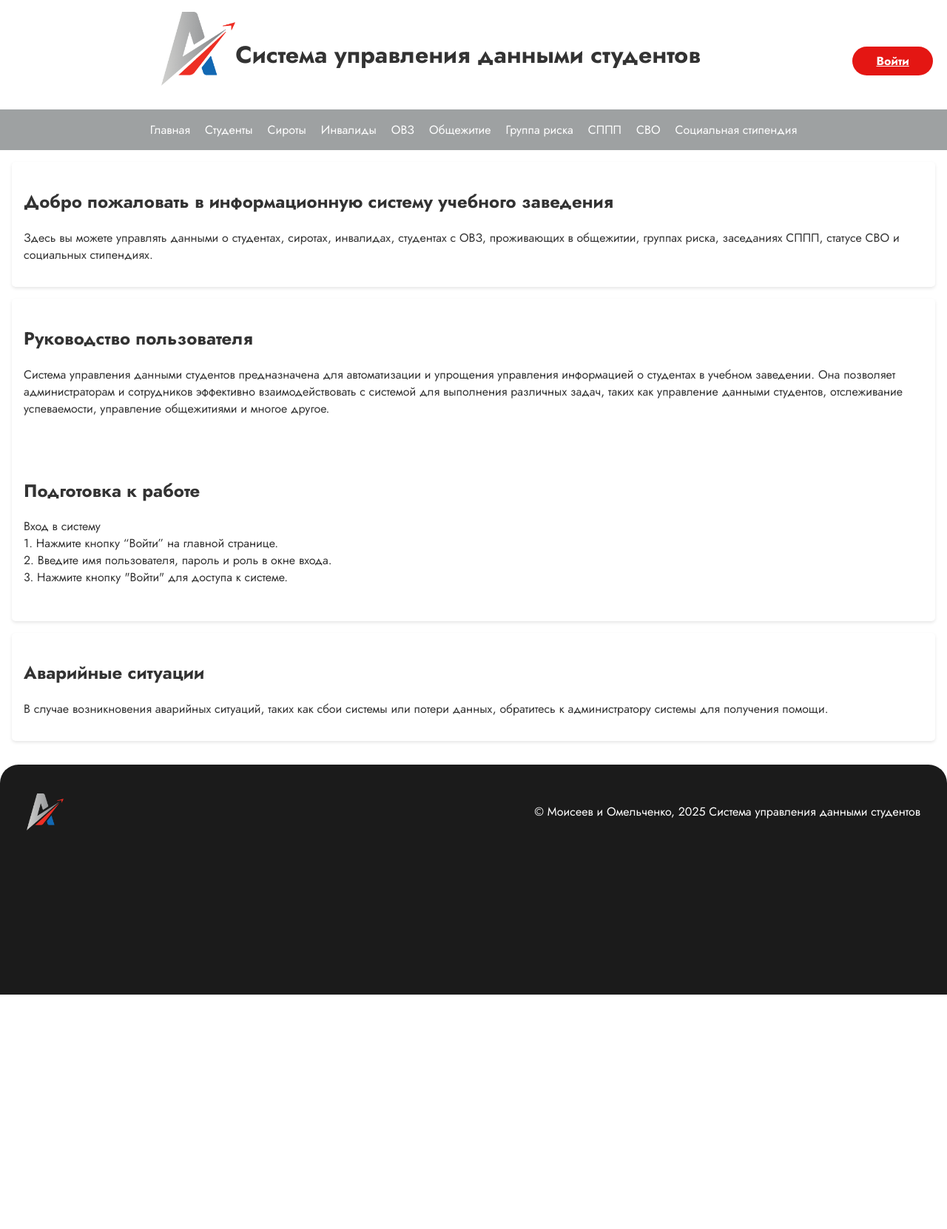
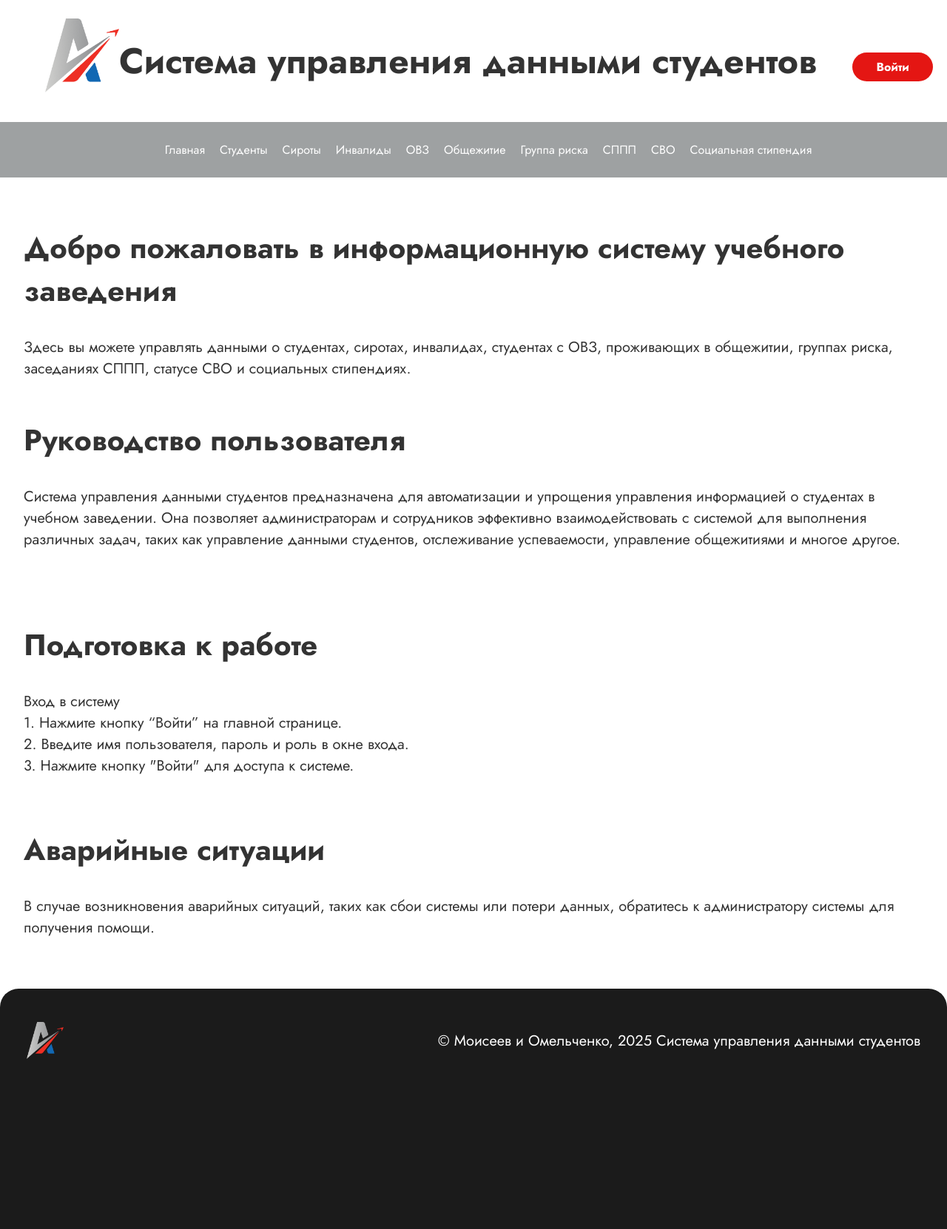
Before and after one commit to Danya-Omelchenko/OmelchenkoMoiceevYP, a PHP site: page / in a window 1280 px wide. Shown: the whole page at 74% size. Before the commit the page ends 1345 px from the top, so only its background shows below. Run offline with PHP 8.4, Linux system fonts and the light colour scheme.

Commit message:
Исправление и минимальная доработка

```diff
--- a/Проект УП/index.php
+++ b/Проект УП/index.php
@@ -40,11 +40,12 @@
         </ul>
     </nav>
     <main>
-        <section>
-            <h2>Добро пожаловать в информационную систему учебного заведения</h2>
-            <p>Здесь вы можете управлять данными о студентах, сиротах, инвалидах, студентах с ОВЗ, проживающих в общежитии, группах риска, заседаниях СППП, статусе СВО и социальных стипендиях.</p>
-        </section>
-        <section class="sectionFlex">
+        <section class="main_inform">
+            <article>
+                <h2>Добро пожаловать в информационную систему учебного заведения</h2>
+                <p>Здесь вы можете управлять данными о студентах, сиротах, инвалидах, студентах с ОВЗ, проживающих в общежитии, группах риска, заседаниях СППП, статусе СВО и социальных стипендиях.</p>
+            </article>
+        <article class="sectionFlex">
             <div>
                 <h2>Руководство пользователя </h2>
                 <p>Система управления данными студентов предназначена для автоматизации и упрощения управления информацией о студентах в учебном заведении. Она позволяет администраторам и сотрудников эффективно взаимодействовать с системой для выполнения различных задач, таких как управление данными студентов, отслеживание успеваемости, управление общежитиями и многое другое.</p>
@@ -56,10 +57,11 @@
                 2. Введите имя пользователя, пароль и роль в окне входа. <br>
                 3. Нажмите кнопку "Войти" для доступа к системе.</p>
             </div>
-        </section>
-        <section>
+        </article>
+        <article>
             <h2>Аварийные ситуации</h2>
             <p>В случае возникновения аварийных ситуаций, таких как сбои системы или потери данных, обратитесь к администратору системы для получения помощи.</p>
+        </article>
         </section>
     </main>
     <footer>
--- a/Проект УП/styles.css
+++ b/Проект УП/styles.css
@@ -7,7 +7,23 @@
     font-family: "Jost", "Arial";
     box-sizing: border-box;
 }
-
+h1{
+    font-size: 48px;
+    font-weight: bold;
+}
+h2{
+    font-size: 40px;
+}
+h3{
+    font-size: 34px;
+}
+p{
+    font-size: 20px;
+}
+a{
+    text-decoration: none;
+    color: #FFFFFF;
+}
 /* Основные стили */
 body {
     font-family: "Jost";
@@ -48,15 +64,18 @@
 
 nav {
     background-color: #9EA1A2;
-    padding: 0.5rem;
+    padding: 1rem;
+    height: 75px;
+    display: flex;
+    justify-content: center;
+    align-items: center;
 }
-
 nav ul {
     list-style-type: none;
-    margin: 0;
-    padding: 0;
     display: flex;
     justify-content: center;
+    align-items: center;
+    gap: 20px;
 }
 
 nav ul li {
@@ -83,20 +102,19 @@
     padding: 1rem;
     margin-bottom: 1rem;
     border-radius: 5px;
-    box-shadow: 0 2px 4px rgba(0, 0, 0, 0.1);
 }
 
 .sectionFlex {
     background-color: white;
-    padding: 1rem;
     margin-bottom: 1rem;
     border-radius: 5px;
-    box-shadow: 0 2px 4px rgba(0, 0, 0, 0.1);
     display: flex;
     justify-content: space-between;
     gap: 30px;
 }
-
+.main_inform{
+    padding: 1rem;
+}
 .sectionFlex div {
     width: 40%;
 }
@@ -134,7 +152,16 @@
     gap: 20px;
     justify-content: center;
 }
-
+.form1 {
+    display: flex;
+    flex-wrap: wrap;
+    margin: 0 auto;
+    gap: 20px;
+    justify-content: center;
+    flex-direction: column;
+    width: 300px;
+    max-width: 1000px;
+}
 form label {
     margin-top: 1rem;
 }
@@ -205,13 +232,16 @@
 .button-red {
     background-color: #E41613;
     color: white;
+    text-decoration: none;
 }
 .button-red1 {
     background-color: #E41613;
     margin-top: 30px;
     color: white;
 }
-
+.button.button-red{
+    width: 95%;
+}
 .button-red:hover {
     background-color: #cc1411;
 }
```
